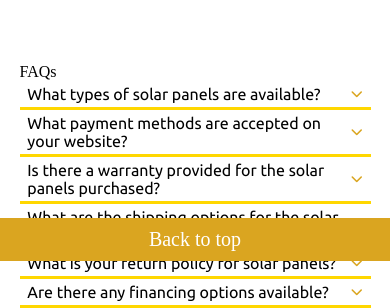
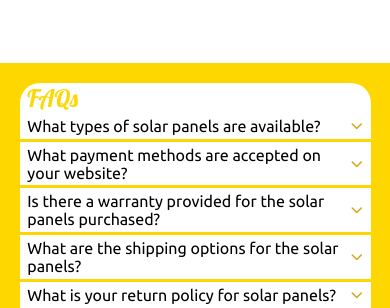
Before and after one commit to Mohit-Davar/Smart-Solar-Savings, a plain HTML site: page index.html in a window 390 px wide. Shown: the part 3973-4281 px from the top of the page. Drawn offline with nearby package versions, Linux system fonts and the light colour scheme.

Commit message:
Update FAQ.css

```diff
--- a/css files/FAQ.css
+++ b/css files/FAQ.css
@@ -1,22 +1,27 @@
 .FAQ{
     display: flex;
-    align-items: center;
-    gap: 1vw;
+    flex-direction: column;
+    gap: 30px;
 
     margin:0px auto;
+    padding-inline: 3vw;
+    background-color: gold;
+    padding: 5vw;
+
+    /* border: 2px solid red; */
+
 }
-.FAQ .image{
-    background-image: url(../images/5066368.jpg);
-    background-size: cover;
-    background-position: center;
+.FAQ>div{
+    background-color: white;
+    border-top-right-radius: 20px;
+    border-top-left-radius: 20px;
+}
+.FAQ .heading{
+    padding-left: 2vw;
+    font-size: clamp(1.5rem,3vw,10rem);
+    font-family: 'Lobster' ,sans-serif;
+    color: gold;
 
-    width: 35vw;
-    aspect-ratio: 1/1;
-}
-.FAQ .content
-{
-    height: 35vw;
-    width: 55vw;
 }
 .FAQ .content .block .question
 {
@@ -51,17 +56,3 @@
     font-size: clamp(0.75rem,1.2vw,10rem);
     padding: 1vw 2vw;
 }
-@media(width<=1084px){
-    .FAQ{
-        flex-direction: column;
-    }
-    .FAQ .image{
-        width: 90vw;
-        aspect-ratio: 2/1;
-        background-size: contain;
-        background-repeat: no-repeat;
-    }
-    .FAQ .content{
-        width: 90vw;
-    }
-}
```
